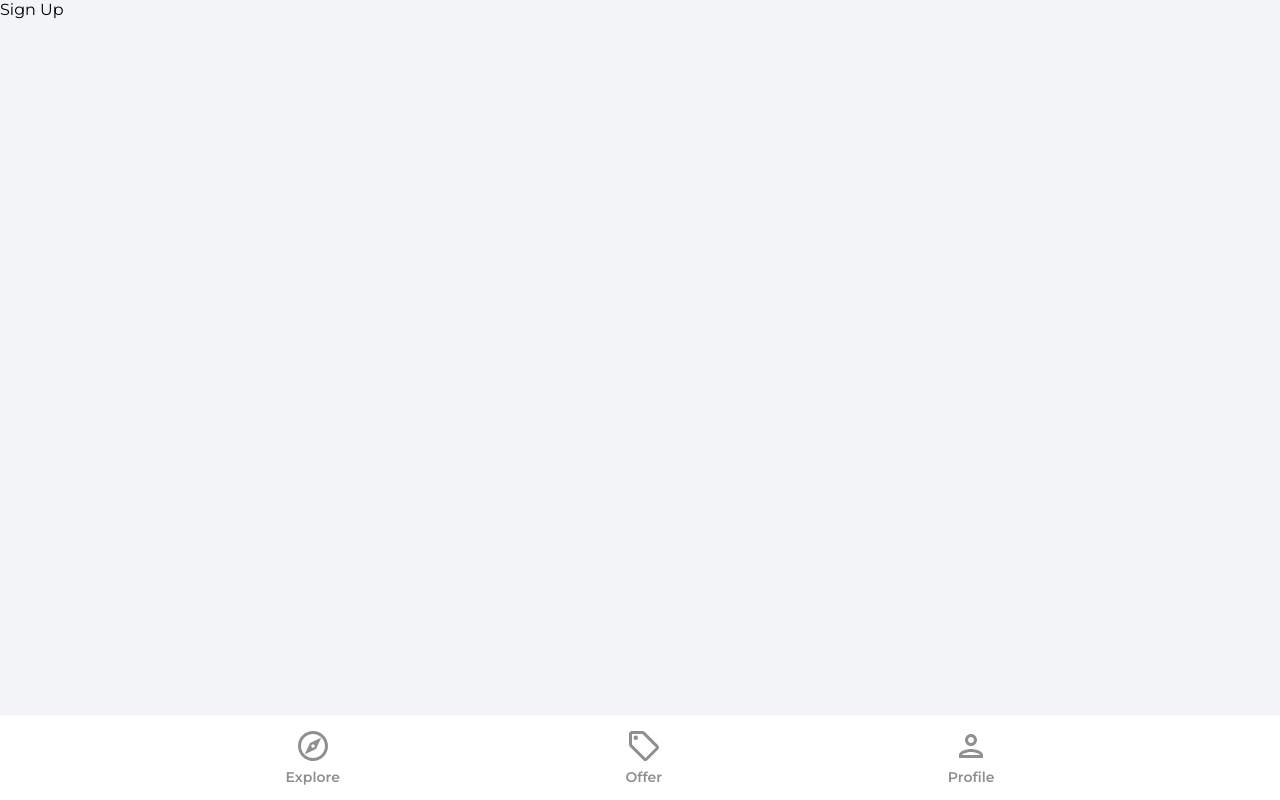
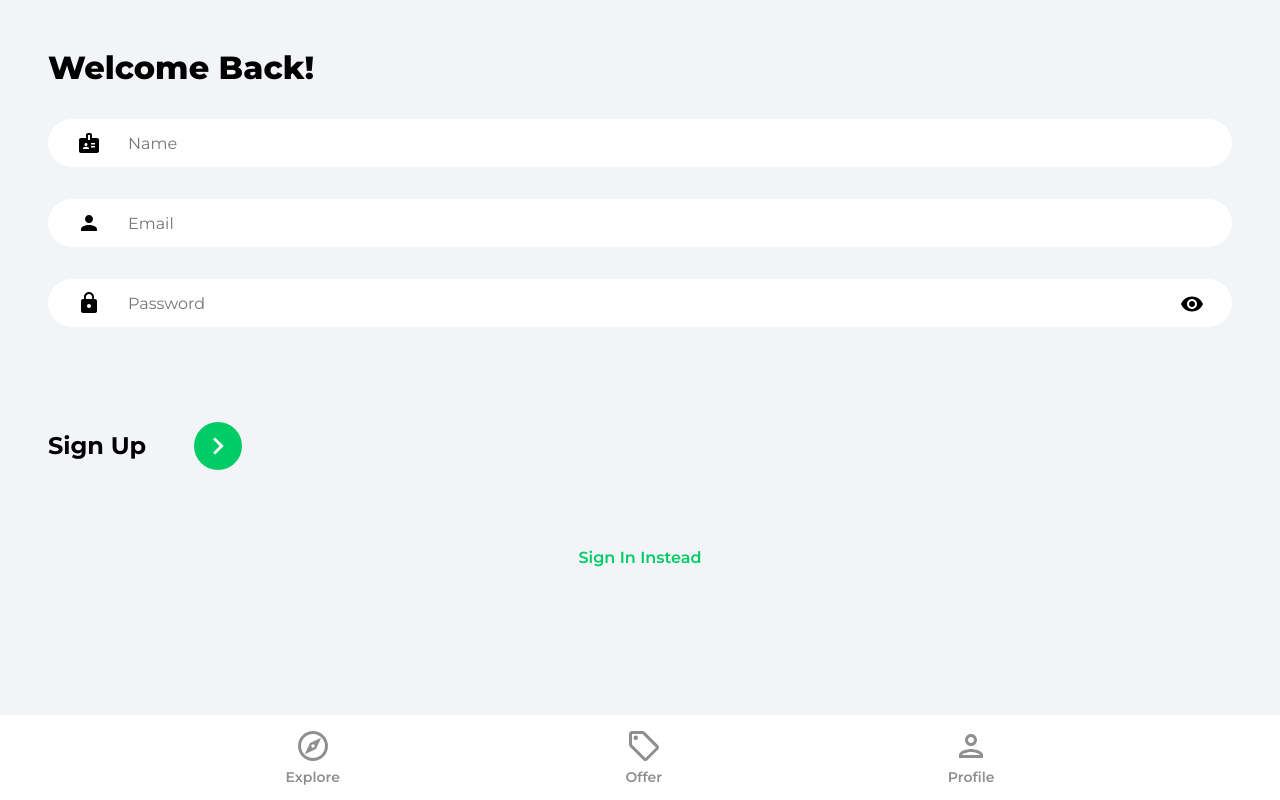
Before and after one commit to SoufianeRep/house-marketplace, a React (Create React App) app: page /sign-up in a window 1280 px wide. Built offline with nearby package versions, Linux system fonts and the light colour scheme.

Commit message:
hooked up the sign up form to google firebase

```diff
--- a/src/pages/SignIn.jsx
+++ b/src/pages/SignIn.jsx
@@ -1,5 +1,78 @@
+import { useState } from "react";
+import { useNavigate, Link } from "react-router-dom";
+import { ReactComponent as ArrowRightIcon } from "../assets/svg/keyboardArrowRightIcon.svg";
+import visibilityIcon from "../assets/svg/visibilityIcon.svg";
+
 function SignIn() {
-  return <div>Sign In</div>;
+  const [showPassword, setShowPassword] = useState(false);
+  const [formData, setFormData] = useState({
+    email: "",
+    password: "",
+  });
+  const { email, password } = formData;
+
+  const navigate = useNavigate();
+
+  const onChange = (e) => {
+    setFormData((prevState) => ({
+      ...prevState,
+      [e.target.id]: e.target.value,
+    }));
+  };
+
+  return (
+    <>
+      <div className="pageContainer">
+        <header>
+          <p className="pageHeader">Welcome Back!</p>
+        </header>
+
+        <form>
+          <input
+            type="email"
+            className="emailInput"
+            placeholder="Email"
+            id="email"
+            value={email}
+            onChange={onChange}
+          />
+          <div className="passwordInputDiv">
+            <input
+              type={showPassword ? "text" : "password"}
+              className="passwordInput"
+              placeholder="Password"
+              id="password"
+              value={password}
+              onChange={onChange}
+            />
+            <img
+              src={visibilityIcon}
+              alt="show password"
+              className="showPassword"
+              onClick={() => setShowPassword((prevState) => !prevState)}
+            />
+          </div>
+
+          <Link to="/forgot-password" className="forgotPasswordLink">
+            Forgot Password
+          </Link>
+
+          <div className="signInBar">
+            <p className="signInText">Sign In</p>
+            <button className="signInButton">
+              <ArrowRightIcon fill="#fff" width="34px" height="34px" />
+            </button>
+          </div>
+        </form>
+
+        {/* Google Auth */}
+
+        <Link to="/sign-up" className="registerLink">
+          Sign Up Instead
+        </Link>
+      </div>
+    </>
+  );
 }
 
 export default SignIn;
--- a/src/pages/SignUp.jsx
+++ b/src/pages/SignUp.jsx
@@ -1,5 +1,111 @@
+import { useState } from "react";
+import { useNavigate, Link } from "react-router-dom";
+
+// FireBase Imports
+import {
+  getAuth,
+  createUserWithEmailAndPassword,
+  updateProfile,
+} from "firebase/auth";
+import { db } from "../firebase.config";
+// icons imports
+import { ReactComponent as ArrowRightIcon } from "../assets/svg/keyboardArrowRightIcon.svg";
+import visibilityIcon from "../assets/svg/visibilityIcon.svg";
+
 function SignUp() {
-  return <div>Sign Up</div>;
+  const [showPassword, setShowPassword] = useState(false);
+  const [formData, setFormData] = useState({
+    name: "",
+    email: "",
+    password: "",
+  });
+  const { name, email, password } = formData;
+
+  const navigate = useNavigate();
+
+  const onChange = (e) => {
+    setFormData((prevState) => ({
+      ...prevState,
+      [e.target.id]: e.target.value,
+    }));
+  };
+
+  const onSubmit = async (e) => {
+    e.preventDefault();
+    try {
+      const auth = getAuth();
+      const userCredential = await createUserWithEmailAndPassword(
+        auth,
+        email,
+        password
+      );
+      const user = userCredential.user;
+      updateProfile(auth.currentUser, {
+        displayName: name,
+      });
+      navigate("/");
+    } catch (error) {
+      console.log(error);
+    }
+  };
+
+  return (
+    <>
+      <div className="pageContainer">
+        <header>
+          <p className="pageHeader">Welcome Back!</p>
+        </header>
+
+        <form onSubmit={onSubmit}>
+          <input
+            type="text"
+            className="nameInput"
+            placeholder="Name"
+            id="name"
+            value={name}
+            onChange={onChange}
+          />
+          <input
+            type="email"
+            className="emailInput"
+            placeholder="Email"
+            id="email"
+            value={email}
+            onChange={onChange}
+          />
+          <div className="passwordInputDiv">
+            <input
+              type={showPassword ? "text" : "password"}
+              className="passwordInput"
+              placeholder="Password"
+              id="password"
+              value={password}
+              onChange={onChange}
+            />
+            <img
+              src={visibilityIcon}
+              alt="show password"
+              className="showPassword"
+              onClick={() => setShowPassword((prevState) => !prevState)}
+            />
+          </div>
+
+          <div className="signInBar">
+            <p className="signInText">Sign Up</p>
+            <button className="signInButton">
+              <ArrowRightIcon fill="#fff" width="34px" height="34px" />
+            </button>
+          </div>
+        </form>
+
+        {/* Google Auth */}
+
+        <Link to="/sign-in" className="registerLink">
+          Sign In Instead
+        </Link>
+      </div>
+    </>
+  );
 }
 
 export default SignUp;
```
